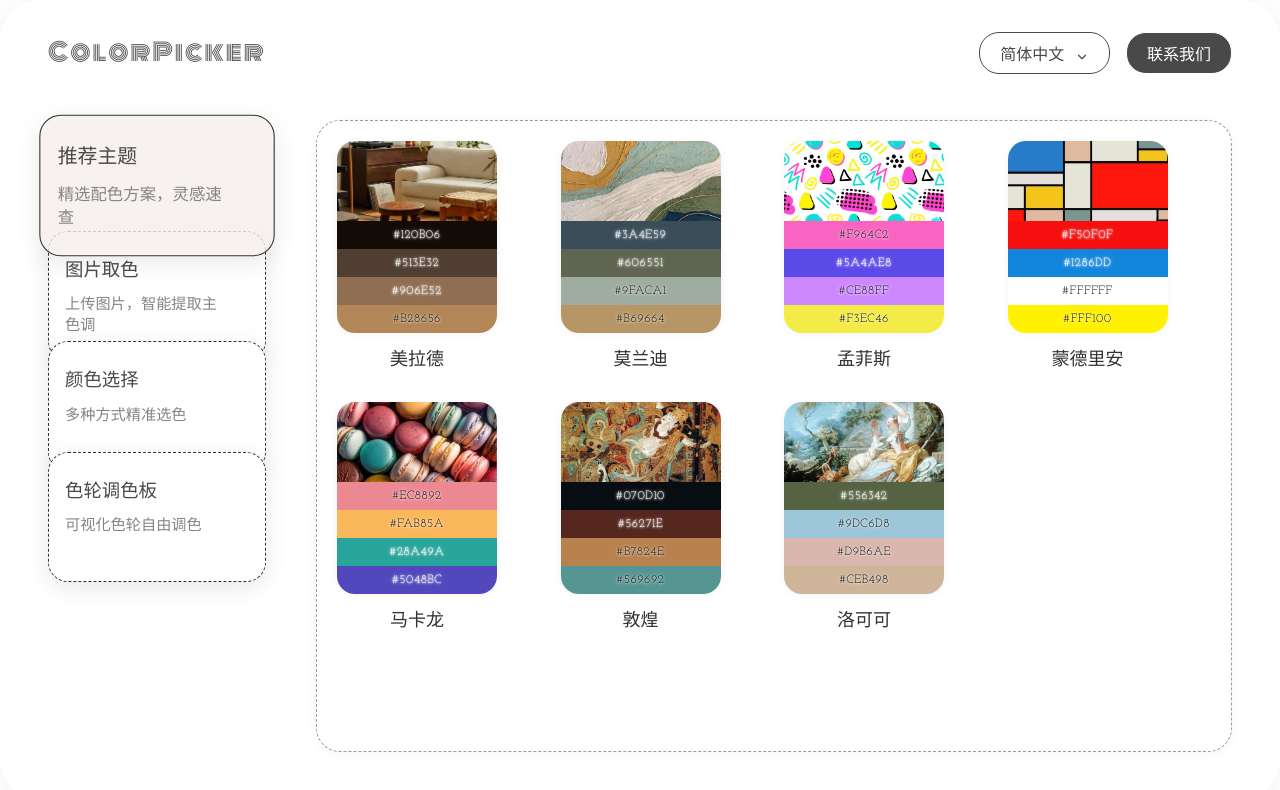
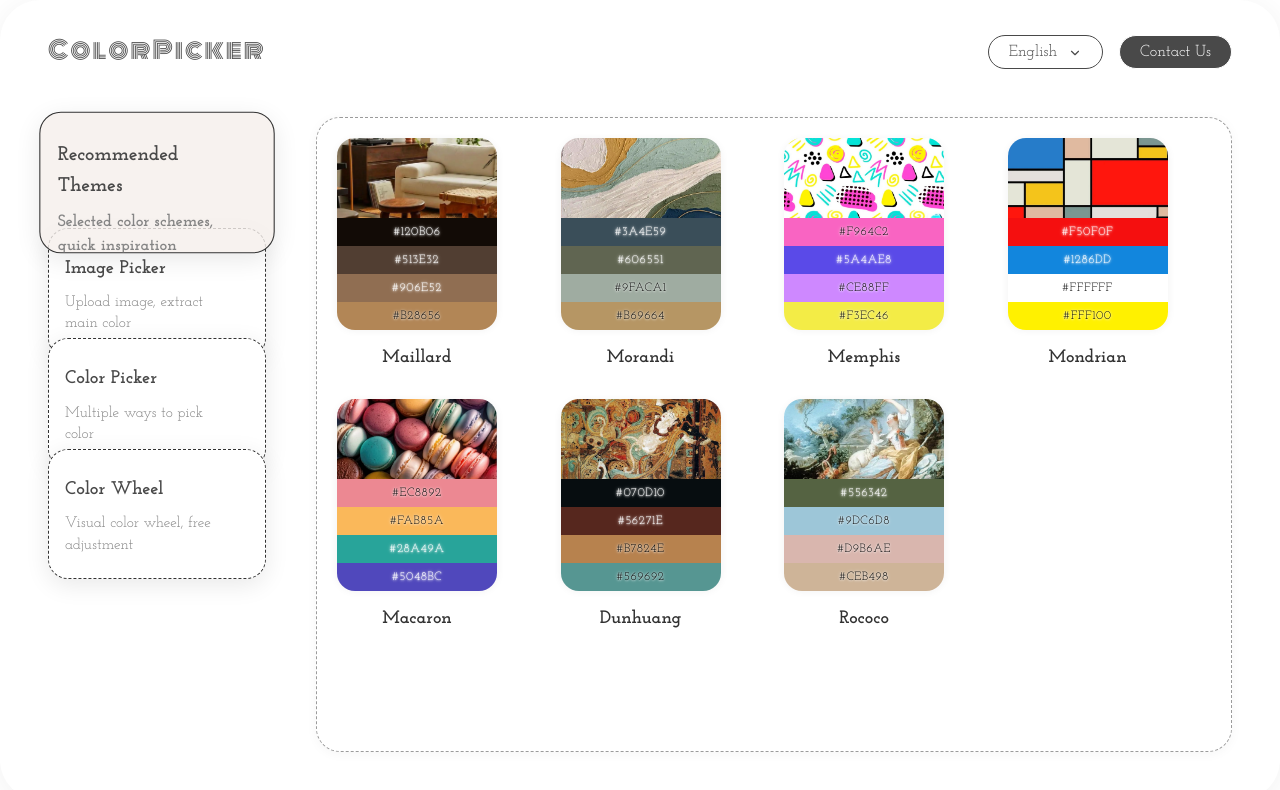
Before and after one commit to FreedomSnow/color_picker, a React (Vite) app: page / in a window 1280 px wide. Shown: the top 790 px of the page. Built offline with nearby package versions, Linux system fonts and the light colour scheme.

Commit message:
Improvement: 1. 修复点击联系我们会触发语言切换的问题 2. 根据浏览器设置默认显示语言 3. 修复点击切换语言后,联系我们按钮处出现光标的问题

```diff
--- a/src/App.jsx
+++ b/src/App.jsx
@@ -70,7 +70,7 @@ function App() {
                 ))}
               </div>
             )}
-            <button className={styles.contactBtn} onClick={() => changeLanguage('zh')}>
+            <button className={styles.contactBtn}>
               {t('app.contact')}
             </button>
           </div>
--- a/src/App.module.css
+++ b/src/App.module.css
@@ -17,38 +17,44 @@
   /* 禁止滚动 */
   overscroll-behavior: none;
 }
+
 body {
   background: white;
   font-family: 'Josefin Slab', serif, system-ui, Avenir, Helvetica, Arial, sans-serif;
 }
+
 .content {
   background: white;
   border-radius: 40px;
   width: 100%;
   flex: 1;
   margin: 0;
-  box-shadow: 0 4px 32px rgba(0,0,0,0.06);
+  box-shadow: 0 4px 32px rgba(0, 0, 0, 0.06);
   display: flex;
   flex-direction: column;
   justify-content: flex-start;
   overflow: hidden;
 }
+
 .topBar {
   display: flex;
   justify-content: space-between;
   align-items: center;
   padding: 32px 48px 0 48px;
 }
+
 .logo {
   font-weight: bold;
   font-size: 1.5rem;
   letter-spacing: 0px;
-  color: rgb(74,74,74);
+  color: rgb(74, 74, 74);
 }
+
 .logoTitle {
   font-family: 'Monoton', cursive;
   letter-spacing: 2px;
 }
+
 .nav button {
   margin: 0 8px;
   background: #fff;
@@ -59,16 +65,19 @@ body {
   cursor: pointer;
   transition: background 0.2s;
 }
+
 .nav button:hover {
   background: #f0f0f0;
 }
+
 .rightBar {
   display: flex;
   align-items: center;
   gap: 16px;
 }
+
 .rightBar button {
-  background: rgb(73,73,73);
+  background: rgb(73, 73, 73);
   border: 1px solid #fff;
   border-radius: 20px;
   color: #fff;
@@ -77,10 +86,12 @@ body {
   cursor: pointer;
   transition: background 0.2s, color 0.2s;
 }
+
 .rightBar button:hover {
   background: black;
   /* font-size: 1.25rem; */
 }
+
 .connectBtn {
   background: #222;
   color: #fff;
@@ -89,6 +100,7 @@ body {
   border: none;
   cursor: pointer;
 }
+
 .verticalTabs {
   display: flex;
   flex-direction: column;
@@ -97,14 +109,16 @@ body {
   margin-right: 48px;
   position: relative;
 }
-.tabCard, .tabCardActive {
+
+.tabCard,
+.tabCardActive {
   border-radius: 20px;
-  box-shadow: 0 6px 24px rgba(0,0,0,0.09);
+  box-shadow: 0 6px 24px rgba(0, 0, 0, 0.09);
   padding: 26px 36px 16px 16px;
   font-size: 1.22rem;
   color: #888;
   cursor: pointer;
-  border: 1px dashed rgb(50,50,50);
+  border: 1px dashed rgb(50, 50, 50);
   text-align: left;
   background: #fff;
   margin-top: -20px;
@@ -120,39 +134,46 @@ body {
   min-width: 180px;
   overflow: hidden;
 }
-.tabCard:first-child, .tabCardActive:first-child {
+
+.tabCard:first-child,
+.tabCardActive:first-child {
   margin-top: 0;
 }
+
 .tabCardActive {
-  background: rgba(245,239,235,0.8);
+  background: rgba(245, 239, 235, 0.8);
   color: black;
   border: 1px solid rgb(50, 50, 50);
   font-weight: bold;
   transform: scale(1.08);
   z-index: 2;
 }
+
 .tabCard:hover {
   color: #222;
   border-color: black;
   z-index: 1;
 }
+
 .tabCardTitle {
   font-size: 1.15rem;
   font-weight: bold;
   margin-bottom: 10px;
-  color: rgb(73,73,73);
+  color: rgb(73, 73, 73);
 }
+
 .tabCardDesc {
   font-size: 0.95rem;
-  color: rgb(133,133,133);
+  color: rgb(133, 133, 133);
   line-height: 1.4;
 }
+
 .tabContent {
   flex: 1;
   min-height: 320px;
   background: #fff;
   border-radius: 24px;
-  box-shadow: 0 2px 12px rgba(0,0,0,0.04);
+  box-shadow: 0 2px 12px rgba(0, 0, 0, 0.04);
   /* padding: 40px 32px; */
   display: flex;
   align-items: flex-start;
@@ -163,8 +184,9 @@ body {
   overflow-y: hidden;
   overflow-x: auto;
   box-sizing: border-box;
-  border: 1px dashed rgb(155,155,155);
+  border: 1px dashed rgb(155, 155, 155);
 }
+
 .mainContent {
   display: flex;
   flex-direction: row;
@@ -177,12 +199,15 @@ body {
   /* 新增：高度撑满底部 */
   flex: 1 1 auto;
   min-height: 0;
-  height: calc(100vh - 120px); /* 120px 预留顶部导航高度，可根据实际调整 */
+  height: calc(100vh - 120px);
+  /* 120px 预留顶部导航高度，可根据实际调整 */
   box-sizing: border-box;
 }
+
 .left {
   max-width: 40%;
 }
+
 /* .highlight {
   color: #ff9900;
 } */
@@ -193,17 +218,20 @@ body {
   align-items: center;
   gap: 8px;
 }
+
 .desc {
   margin-top: 16px;
   color: #888;
   font-size: 0.95rem;
 }
+
 .right {
   max-width: 50%;
   display: flex;
   justify-content: center;
   align-items: center;
 }
+
 .imagePlaceholder {
   width: 350px;
   height: 350px;
@@ -215,6 +243,7 @@ body {
   font-size: 2rem;
   color: #bbb;
 }
+
 .bottomRight {
   position: absolute;
   right: 48px;
@@ -227,26 +256,35 @@ body {
   align-items: center;
   gap: 8px;
 }
+
 .contactBtn {
-  background: rgb(73,73,73);
+  background: rgb(73, 73, 73);
   color: #fff;
-  border: 1px solid rgb(73,73,73);
+  border: 1px solid rgb(73, 73, 73);
   border-radius: 20px;
   padding: 8px 20px;
   font-size: 1rem;
   cursor: pointer;
   transition: background 0.2s, color 0.2s;
+  user-select: none;
+  outline: none;
+  -webkit-tap-highlight-color: transparent;
 }
+
 .languageBtn {
   background: #fff !important;
-  color: rgb(73,73,73) !important;
-  border: 1px solid rgb(73,73,73) !important;
+  color: rgb(73, 73, 73) !important;
+  border: 1px solid rgb(73, 73, 73) !important;
   border-radius: 20px;
   padding: 8px 20px;
   font-size: 1rem;
   cursor: pointer;
   transition: background 0.2s, color 0.2s, border-color 0.2s;
+  user-select: none;
+  outline: none;
+  -webkit-tap-highlight-color: transparent;
 }
+
 .languageDropdown {
   position: absolute;
   left: 0;
@@ -255,11 +293,12 @@ body {
   background: #fff;
   border: 1px solid #eee;
   border-radius: 12px;
-  box-shadow: 0 4px 16px rgba(0,0,0,0.08);
+  box-shadow: 0 4px 16px rgba(0, 0, 0, 0.08);
   min-width: 120px;
   z-index: 100;
   padding: 8px 0;
 }
+
 .languageDropdownItem {
   padding: 10px 24px;
   cursor: pointer;
@@ -267,6 +306,7 @@ body {
   font-size: 1rem;
   transition: background 0.2s, color 0.2s;
 }
+
 .languageDropdownItem:hover {
   background: #f5f5f5;
   color: #222;
--- a/src/i18n.js
+++ b/src/i18n.js
@@ -3,15 +3,37 @@ import { initReactI18next } from 'react-i18next';
 import en from './locales/en.json';
 import zh from './locales/zh.json';
 
-i18n
+/**
+ * get brower language
+ **/
+const getDefaultLanguage = () => {
+  const browserLang = navigator.language || navigator.userLanguage;
+
+  // 检查是否是中文（包括 zh-CN, zh-TW, zh-HK 等）
+  if (browserLang.startsWith('zh')) {
+    return 'zh';
+  }
+
+  // 检查是否是英文
+  if (browserLang.startsWith('en')) {
+    return 'en';
+  }
+
+  // 默认返回中文
+  return 'zh';
+};
+
+
+
+i18n // internationalization
   .use(initReactI18next)
   .init({
     resources: {
       en: { translation: en },
       zh: { translation: zh }
     },
-    lng: 'zh', // 默认语言
-    fallbackLng: 'zh',
+    lng: getDefaultLanguage(), // TODO consider using system language and brower language. definition of priority of options
+    fallbackLng: 'en', // english as default
     interpolation: {
       escapeValue: false
     }
```
